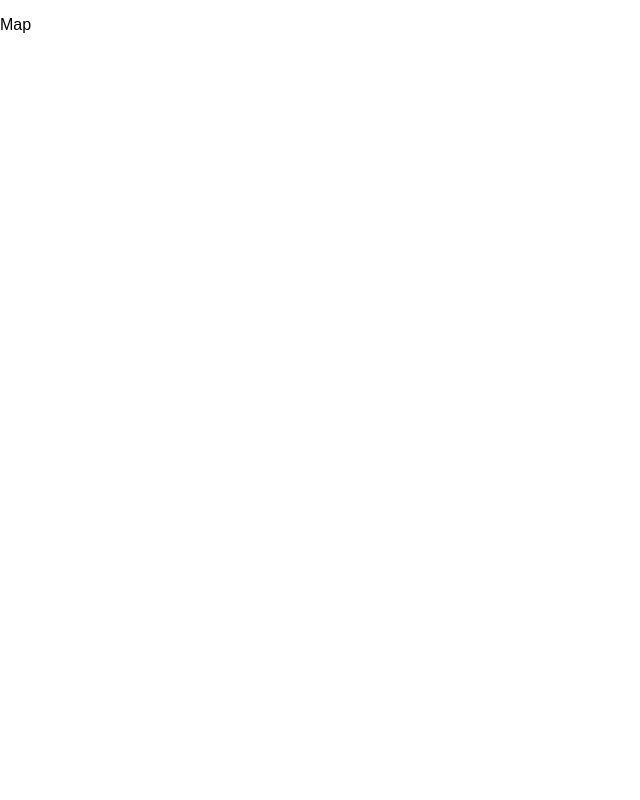
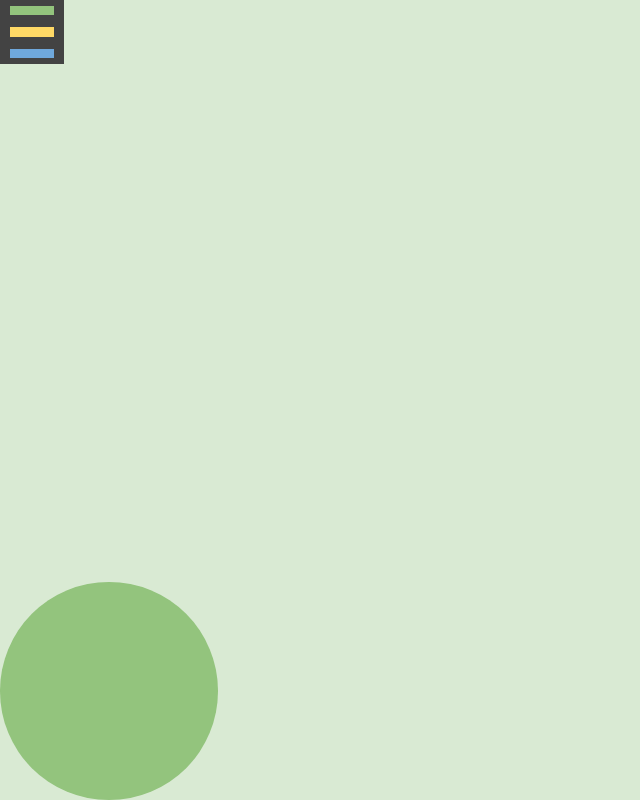
Before and after one commit to TannerStevens/CS477-UI, a React (Create React App) app: page /#/map in a window 1280 px wide. Shown: the whole page, without its empty margins (0-640 px from the left). Built offline with nearby package versions, Linux system fonts and the light colour scheme.

Commit message:
MapScreen Update

```diff
--- a/src/MapScreen.js
+++ b/src/MapScreen.js
@@ -1,10 +1,33 @@
 import React from 'react';
+
+import Hamburger from './Hamburger.js';
 
 class MapScreen extends React.Component {
     render(){
         return(
-            <p>Map</p>
+            <div style={styles.container}>
+                <Hamburger/>
+                <div style={styles.speed}/>
+            </div>
         );
+    }
+}
+const styles = {
+    container:{
+        display:'flex',
+        flexDirection: 'row',
+        flex: 1,
+        width: '100vw',
+        height: '100vh',
+        backgroundColor: "#d9ead3"
+    },
+    speed:{
+        position:'absolute',
+        bottom:'0',
+        width:'17vw',
+        height:'17vw',
+        borderRadius:'50%',
+        backgroundColor: "#93c47d"
     }
 }
 
```
